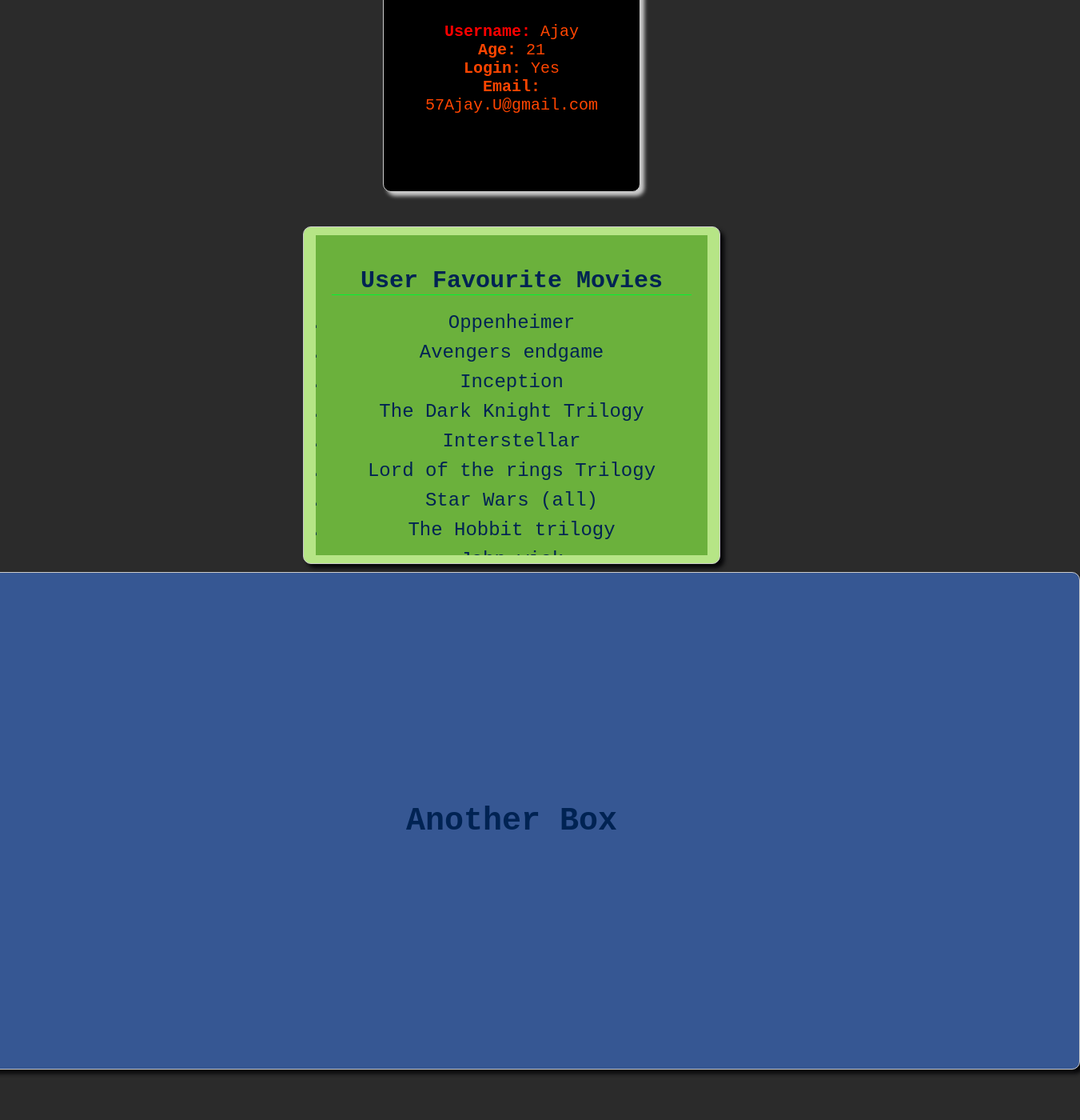
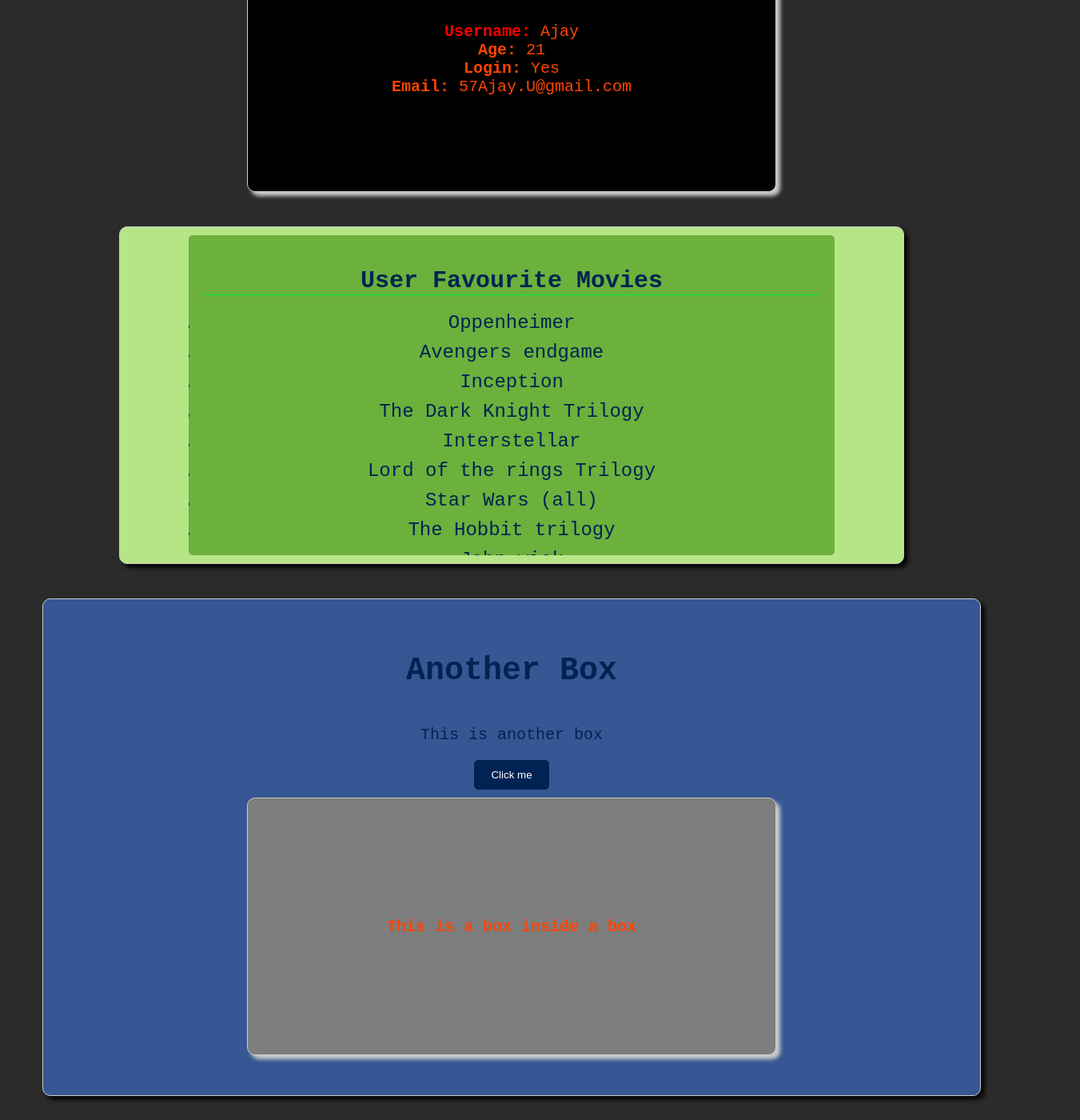
Before and after one commit to 57Ajay/AllReact, a React (Vite) app: page / in a window 1280 px wide. Shown: the part 112-1512 px from the top of the page at 80% size, 1351 px wide, since content can reach past the window. Before the commit the page ends 1479 px from the top, so only its background shows below. Built offline with nearby package versions, Linux system fonts and the light colour scheme.

Commit message:
making boxes more dynamic

```diff
--- a/src/App.jsx
+++ b/src/App.jsx
@@ -10,11 +10,17 @@
     <Fragment>
       <UserProfile Username="Ajay" age={21} login={true} />
       <br />
-      <Box customClass="movie-box">
+      <Box className="movie-box">
         <UserFavoriteMovies />
       </Box>
-      <Box customClass="another-box">
+      <br />
+      <Box className="another-box">
         <h1>Another Box</h1>
+        <p>This is another box</p>
+        <button>Click me</button>
+        <Box className="another-box-inside-another-box">
+          <b>This is a box inside a box</b>
+        </Box>
       </Box>
     </Fragment>
   );
--- a/src/components/Box.css
+++ b/src/components/Box.css
@@ -5,7 +5,7 @@
     border: 1px solid #ccc;
     padding: 10px;
     margin: 10px;
-    width: 500px;
+    width: 75vw;
     height: 400px;
     margin-left: auto;
     margin-right: auto;
@@ -18,13 +18,13 @@
 }
 
 .another-box{
-    background-color:rgb(54, 87, 147);
+    background-color:#365793;
     border-radius: 10px;
     box-shadow: 5px 5px 5px #070709;
     border: 1px solid #ccc;
     padding: 10px;
     margin: 10px;
-    width: 1400px;
+    width: 90vw;
     height: 600px;
     margin-left: auto;
     margin-right: auto;
@@ -35,3 +35,35 @@
     display: flex;
     flex-direction: column;
 }
+
+.another-box button {
+    background-color: #002353;
+    color: #fff;
+    padding: 10px 20px;
+    border: 1px solid #002353;
+    border-radius: 5px;
+    cursor: pointer;
+}
+
+  .another-box button:hover {
+    background-color: #003373;
+}
+
+.another-box-inside-another-box{
+    background-color:rgb(125, 125, 125);
+    border-radius: 10px;
+    box-shadow: 5px 5px 5px #ccc;
+    border: 1px solid #ccc;
+    padding: 10px;
+    margin: 10px;
+    width: 50vw;
+    height: 300px;
+    margin-left: auto;
+    margin-right: auto;
+    padding: 10px;
+    color: #ff4500;
+    justify-content: center;
+    align-items: center;
+    display: flex;
+    flex-direction: column;
+}
--- a/src/components/Box.jsx
+++ b/src/components/Box.jsx
@@ -1,8 +1,8 @@
 import './Box.css'
 import PropTypes from 'prop-types';
-const Box = ({children, customClass})=>{
+const Box = ({children, className})=>{
     return(
-        <div className={customClass}>
+        <div className={className}>
             {children}
         </div>
     );
@@ -10,7 +10,7 @@
 
 Box.propTypes = {
     children: PropTypes.node,
-    customClass: PropTypes.string.isRequired
+    className: PropTypes.string.isRequired
 };
 
 export default Box;
--- a/src/components/UserFavoriteMovies.module.scss
+++ b/src/components/UserFavoriteMovies.module.scss
@@ -1,9 +1,10 @@
 .userFavoriteMovies {
   background-color: #6bb13c;
   padding: 20px;
-  width: 450px;
+  width: 60vw;
   height: 400px;
   overflow-y: scroll;
+  border-radius: 5px;
 }
 
 .userFavoriteMovies__heading {
--- a/src/components/UserProfile.jsx
+++ b/src/components/UserProfile.jsx
@@ -12,7 +12,6 @@
             <br/>
             <b>Login: </b>
             <span>{props.login ? "Yes" : "No"}</span>
-            {console.log(props)}
             <br />
             <label>
                 <b>Email: </b>
--- a/src/components/userprofile.module.css
+++ b/src/components/userprofile.module.css
@@ -5,7 +5,7 @@
   border: 1px solid #ccc;
   padding: 10px;
   margin: 10px;
-  width: 300px;
+  width: 50vw;
   height: 300px;
   margin-left: auto;
   margin-right: auto;
```
